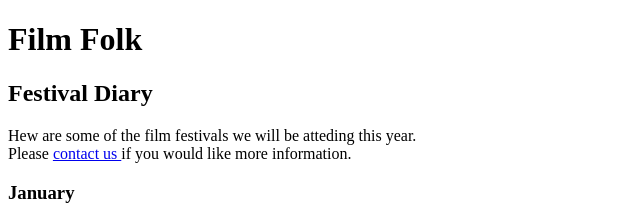
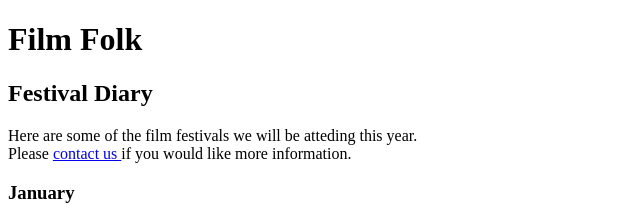
Before and after one commit to minhthuan86/Practice_frontend, a plain HTML site: page link.html in a window 1280 px wide. Shown: the top 219 px of the page, 0-640 px from the left. Drawn offline with Linux system fonts and the light colour scheme.

Commit message:
some eror

```diff
--- a/link.html
+++ b/link.html
@@ -10,7 +10,7 @@
     <h1 id="top">Film Folk</h1>
     <h2>Festival Diary</h2>
     <p>
-      Hew are some of the film festivals we will be atteding this year.
+      Here are some of the film festivals we will be atteding this year.
       <br />Please
       <a href="mailto:filmfolk@example.com" target="_blank"> contact us </a> if
       you would like more information.
```
